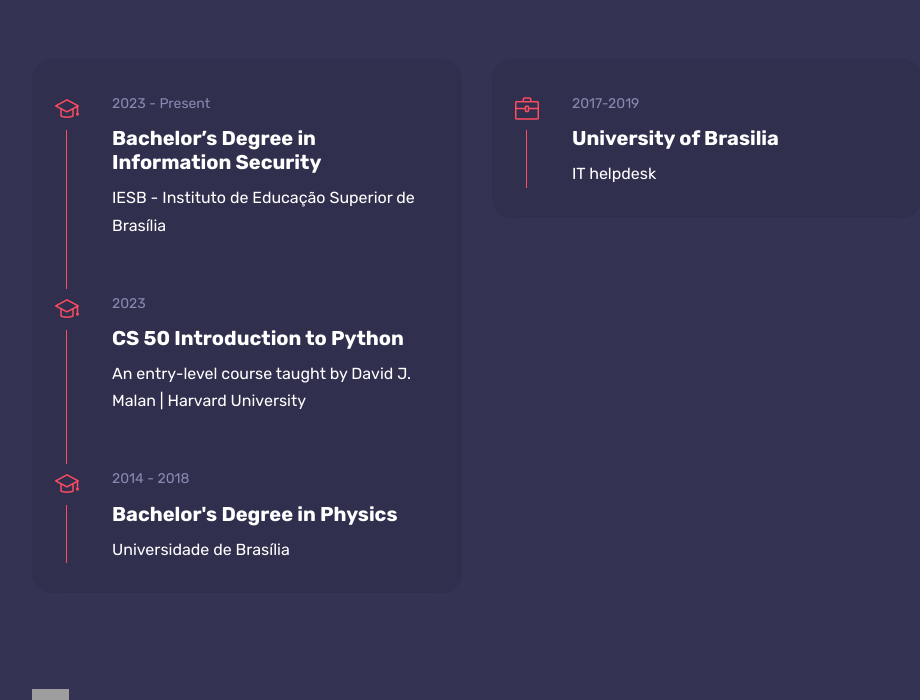
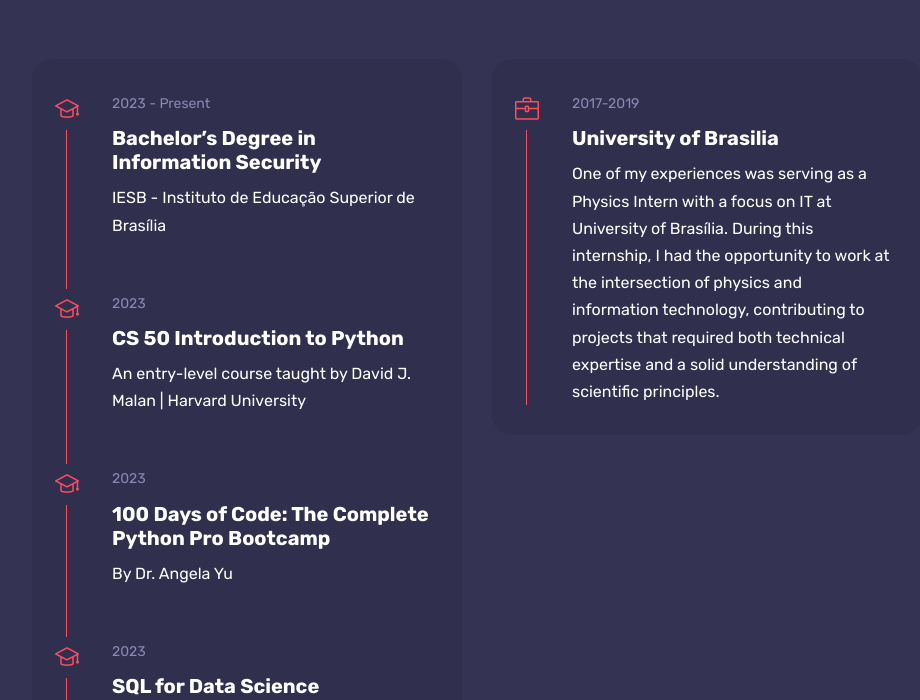
Before and after one commit to samuelguedesunb/mysiteflask, a Flask app: page / in a window 1280 px wide. Shown: the part 1663-2363 px from the top of the page, without its empty margins (308-1228 px from the left). Run offline with Flask 3, Linux system fonts and the light colour scheme; some libraries are stand-ins or nearby versions.

Commit message:
Commit 3.1

```diff
--- a/templates/site.htm
+++ b/templates/site.htm
@@ -240,6 +240,24 @@
 						</div>
 
 						<!-- timeline item -->
+						<div class="timeline-container wow fadeInUp" data-wow-delay="0.2s" style="visibility: hidden; animation-delay: 0.2s; animation-name: none;">
+							<div class="content">
+								<span class="time">2023</span>
+								<h3 class="title">100 Days of Code: The Complete Python Pro Bootcamp</h3>
+								<p>By Dr. Angela Yu</p>
+							</div>
+						</div>
+
+						<!-- timeline item -->
+						<div class="timeline-container wow fadeInUp" data-wow-delay="0.2s" style="visibility: hidden; animation-delay: 0.2s; animation-name: none;">
+							<div class="content">
+								<span class="time">2023</span>
+								<h3 class="title">SQL for Data Science</h3>
+								<p>Data Science Academy</p>
+							</div>
+						</div>
+
+						<!-- timeline item -->
 						<div class="timeline-container wow fadeInUp" data-wow-delay="0.4s" style="visibility: hidden; animation-delay: 0.4s; animation-name: none;">
 							<div class="content">
 								<span class="time">2014 - 2018</span>
@@ -268,7 +286,7 @@
 							<div class="content">
 								<span class="time">2017-2019</span>
 								<h3 class="title">University of Brasilia</h3>
-								<p> IT helpdesk</p>
+								<p> One of my experiences was serving as a Physics Intern with a focus on IT at University of Brasília. During this internship, I had the opportunity to work at the intersection of physics and information technology, contributing to projects that required both technical expertise and a solid understanding of scientific principles. </p>
 							</div>
 						</div>
 
```
